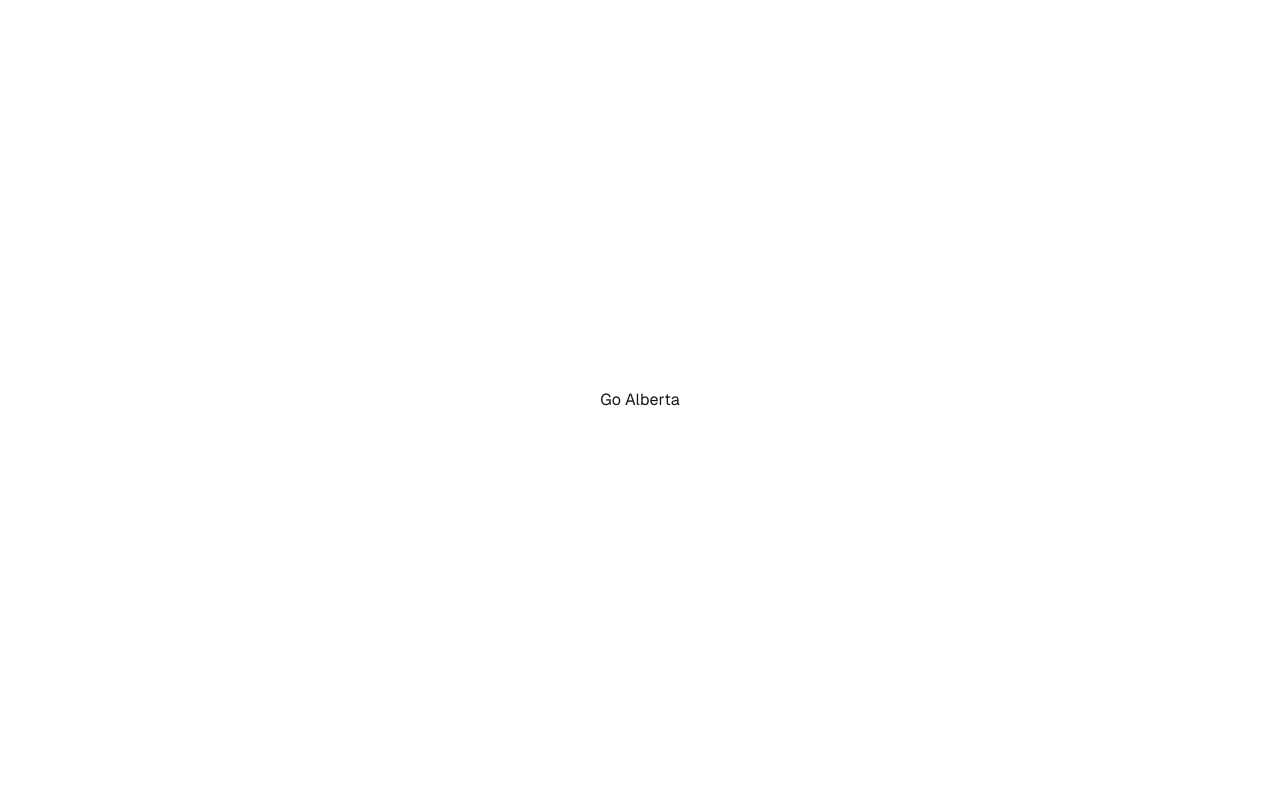
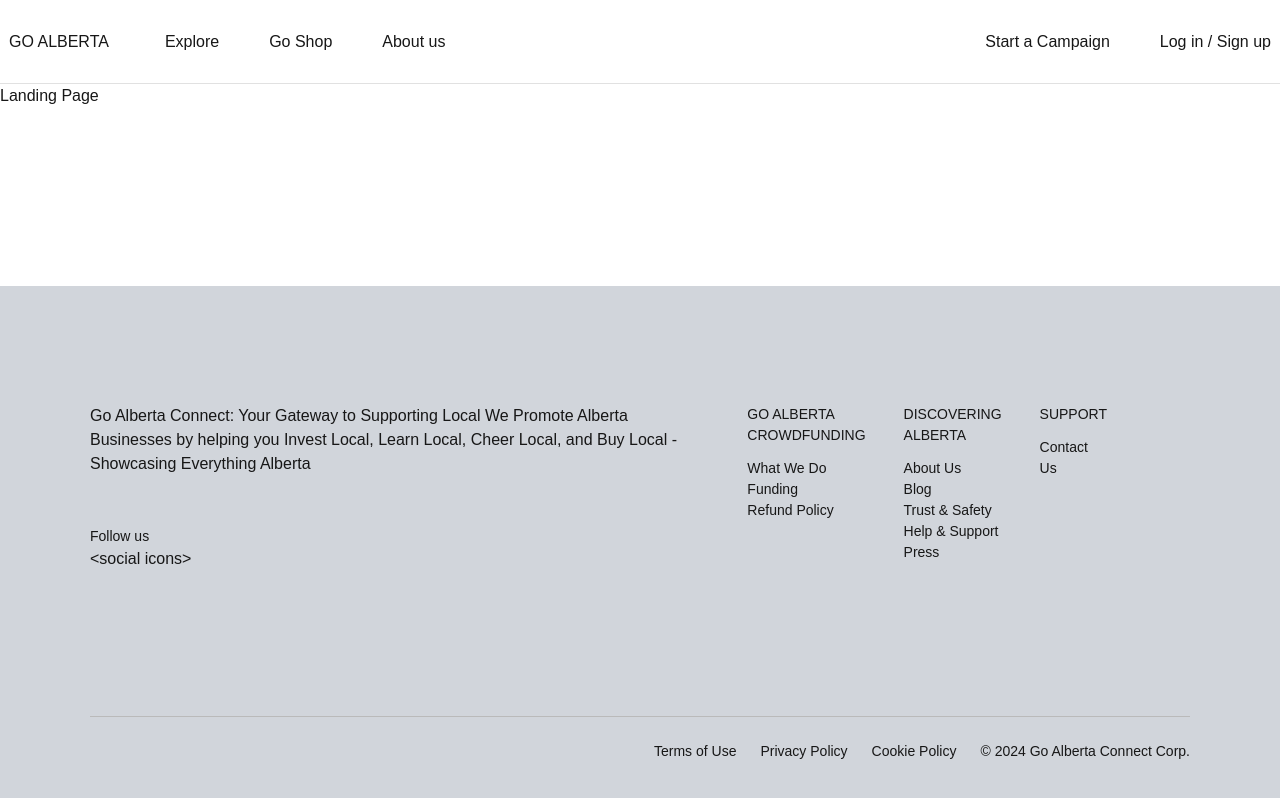
Before and after one commit to vakulinina/go-alberta, a Next.js app: page / in a window 1280 px wide. Built offline with nearby package versions, Linux system fonts and the light colour scheme.

Commit message:
feat: implement basic layout of header, main, footer

```diff
--- /dev/null
+++ b/src/app/about/page.tsx
@@ -0,0 +1,3 @@
+export default function About() {
+  return <div>About</div>
+}
--- /dev/null
+++ b/src/app/campaigns/page.tsx
@@ -0,0 +1,11 @@
+import React from 'react'
+
+const UsersPage = async () => {
+  return (
+    <>
+      <p>List of Campaigns</p>
+    </>
+  )
+}
+
+export default UsersPage
--- a/src/app/layout.tsx
+++ b/src/app/layout.tsx
@@ -1,6 +1,8 @@
 import type { Metadata } from 'next'
 import localFont from 'next/font/local'
 import './globals.css'
+import { Header } from '@/components/Header'
+import { Footer } from '@/components/Footer/Footer'
 
 const geistSans = localFont({
   src: './fonts/GeistVF.woff',
@@ -14,8 +16,8 @@
 })
 
 export const metadata: Metadata = {
-  title: 'Create Next App',
-  description: 'Generated by create next app',
+  title: 'Go Alberta',
+  description: 'Go Alberta',
 }
 
 export default function RootLayout({
@@ -25,7 +27,11 @@
 }>) {
   return (
     <html lang="en">
-      <body className={`${geistSans.variable} ${geistMono.variable} antialiased`}>{children}</body>
+      <body className={`${geistSans.variable} ${geistMono.variable} flex min-h-screen flex-col antialiased`}>
+        <Header />
+        <main>{children}</main>
+        <Footer />
+      </body>
     </html>
   )
 }
--- a/src/app/page.tsx
+++ b/src/app/page.tsx
@@ -1,7 +1,3 @@
 export default function Home() {
-  return (
-    <div className="grid min-h-screen grid-rows-[20px_1fr_20px] items-center justify-items-center gap-16 p-8 pb-20 font-[family-name:var(--font-geist-sans)] sm:p-20">
-      <main className="row-start-2 flex flex-col items-center gap-8 sm:items-start">Go Alberta</main>
-    </div>
-  )
+  return <div>Landing Page</div>
 }
--- /dev/null
+++ b/src/app/shop/page.tsx
@@ -0,0 +1,3 @@
+export default function Shop() {
+  return <div>Shop</div>
+}
--- /dev/null
+++ b/src/components/Footer/Footer.tsx
@@ -0,0 +1,46 @@
+import Link from 'next/link'
+import { config } from './config'
+
+const FooterLink = ({ href = '/', label = '' }) => {
+  return (
+    <Link key={label} href={href} className="text-[14px]">
+      {label}
+    </Link>
+  )
+}
+
+export const Footer = () => {
+  return (
+    <div className="mt-auto flex h-[514px] flex-col bg-gray-300 px-[90px] pb-[38px] pt-[118px]">
+      <div className="flex justify-between">
+        <div>
+          <p className="mb-[50px] mr-[50px]">
+            Go Alberta Connect: Your Gateway to Supporting Local We Promote Alberta Businesses by helping you Invest
+            Local, Learn Local, Cheer Local, and Buy Local - Showcasing Everything Alberta
+          </p>
+          <div>
+            <p className="text-[14px]">Follow us</p>
+            <div>{'<social icons>'}</div>
+          </div>
+        </div>
+        <div className="mr-[83px] flex gap-[38px]">
+          {config.columnLinks.map(({ title, links }) => (
+            <div key={title} className="flex max-w-[120px] flex-col">
+              <p className="mb-[12px] text-[14px] uppercase">{title}</p>
+              {links.map(({ href, label }) => (
+                <FooterLink key={label} href={href} label={label} />
+              ))}
+            </div>
+          ))}
+        </div>
+      </div>
+      <span className="mb-[24px] mt-auto block h-[1px] w-full bg-[#BABABA]" />
+      <div className="flex justify-end gap-[24px]">
+        {config.bottomLinks.map(({ href, label }) => (
+          <FooterLink key={label} href={href} label={label} />
+        ))}
+        <p className="text-[14px]">© 2024 Go Alberta Connect Corp.</p>
+      </div>
+    </div>
+  )
+}
--- /dev/null
+++ b/src/components/Footer/config.ts
@@ -0,0 +1,70 @@
+export const config = {
+  columnLinks: [
+    {
+      title: 'Go Alberta Crowdfunding',
+      links: [
+        {
+          href: '/',
+          label: 'What We Do',
+        },
+        {
+          href: '/',
+          label: 'Funding',
+        },
+        {
+          href: '/',
+          label: 'Refund Policy',
+        },
+      ],
+    },
+    {
+      title: 'Discovering Alberta',
+      links: [
+        {
+          href: '/about',
+          label: 'About Us',
+        },
+        {
+          href: '/',
+          label: 'Blog',
+        },
+        {
+          href: '/',
+          label: 'Trust & Safety',
+        },
+        {
+          href: '/',
+          label: 'Help & Support',
+        },
+        {
+          href: '/',
+          label: 'Press',
+        },
+      ],
+    },
+    {
+      title: 'Support',
+      links: [
+        {
+          href: '/',
+          label: 'Contact Us',
+        },
+      ],
+    },
+  ],
+  bottomLinks: [
+    {
+      href: '/',
+      label: 'Terms of Use',
+    },
+    {
+      href: '/',
+      label: 'Privacy Policy',
+    },
+    {
+      href: '/',
+      label: 'Cookie Policy',
+    },
+  ],
+  socialLinks: [],
+}
--- /dev/null
+++ b/src/components/Header.tsx
@@ -0,0 +1,19 @@
+import Link from 'next/link'
+import { NavLinks } from './NavLinks'
+
+export const Header = () => {
+  return (
+    <header className="box-border flex h-[84px] items-center justify-between border-b border-[#E1E1E1] px-[9px]">
+      <Link href="/" className="mr-[56px] uppercase">
+        Go Alberta
+      </Link>
+      <div className="flex gap-[50px]">
+        <NavLinks />
+      </div>
+      <div className="ml-auto flex gap-[50px]">
+        <span>Start a Campaign</span>
+        <span>Log in / Sign up</span>
+      </div>
+    </header>
+  )
+}
--- /dev/null
+++ b/src/components/NavLinks.tsx
@@ -0,0 +1,23 @@
+'use client'
+
+import Link from 'next/link'
+
+import React from 'react'
+
+const links = [
+  { href: '/campaigns', label: 'Explore' },
+  { href: '/shop', label: 'Go Shop' },
+  { href: '/about', label: 'About us' },
+]
+
+export const NavLinks = () => {
+  return (
+    <>
+      {links.map(({ href, label }) => (
+        <Link key={href} href={href}>
+          {label}
+        </Link>
+      ))}
+    </>
+  )
+}
```
